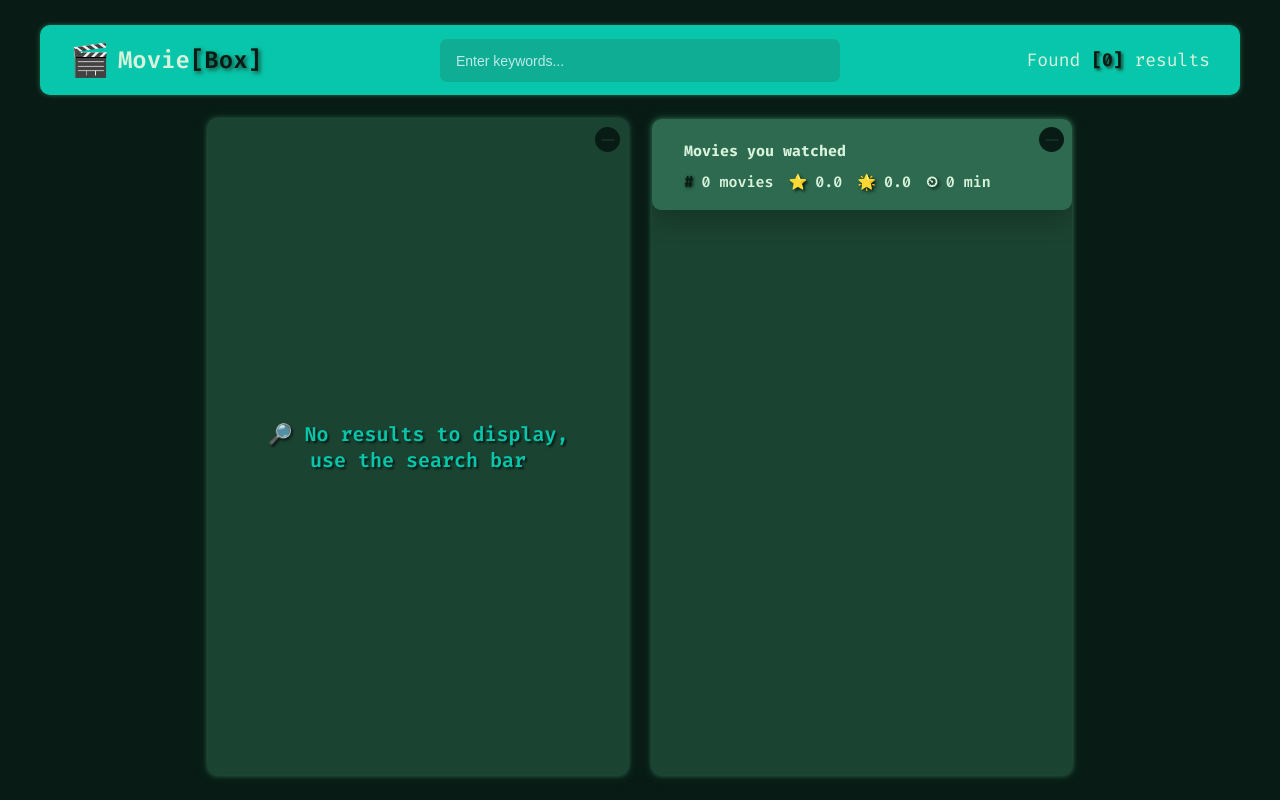
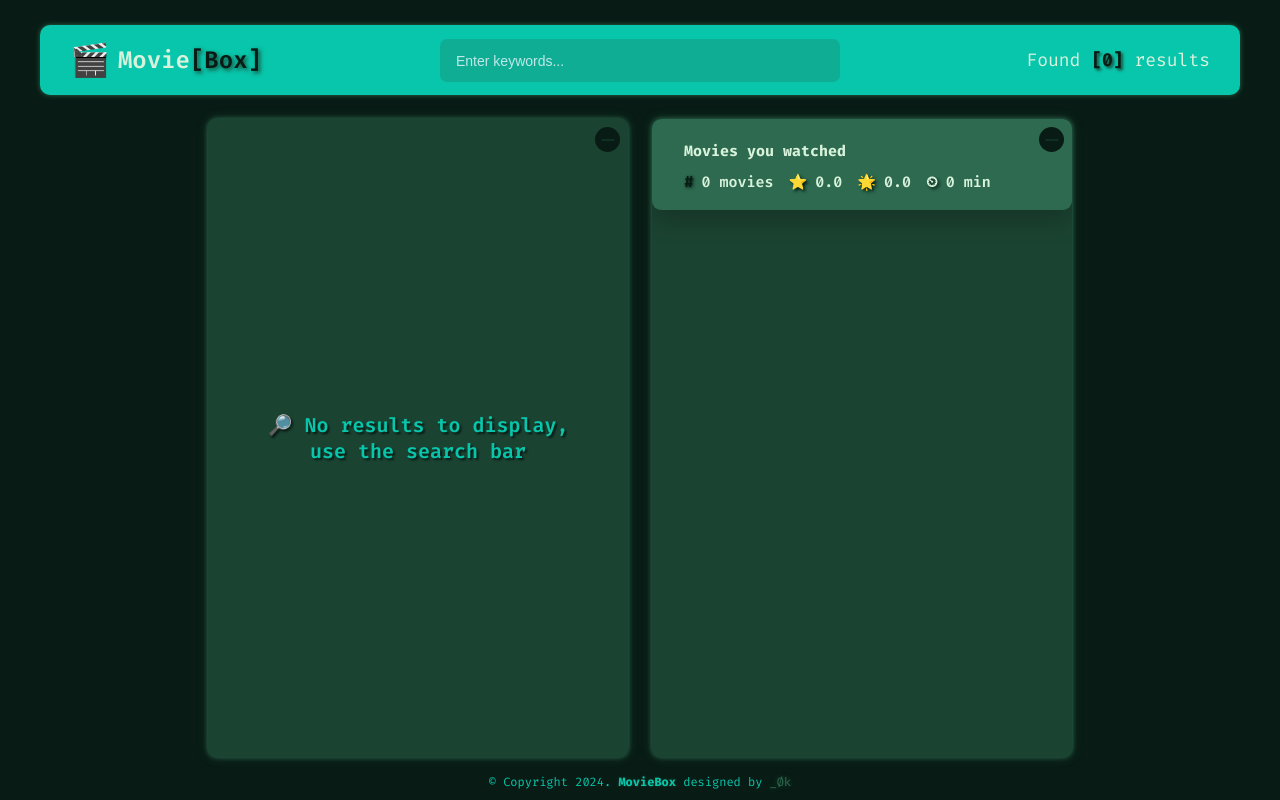
Before and after one commit to bakNa2t/moviebox, a React (Vite) app: page / in a window 1280 px wide. Built offline with nearby package versions, Linux system fonts and the light colour scheme.

Commit message:
Update Footer position

```diff
--- a/src/App.jsx
+++ b/src/App.jsx
@@ -13,6 +13,7 @@ import MovieListWatched from "./components/MovieListWatched";
 import Spinner from "./components/Spinner";
 import ErrorMessage from "./components/ErrorMessage";
 import MovieDetails from "./components/MovieDetails";
+import Footer from "./components/Footer";
 
 export default function App() {
   const [query, setQuery] = useState("");
@@ -88,6 +89,7 @@ export default function App() {
           )}
         </BoxList>
       </AppLayout>
+      <Footer />
     </>
   );
 }
--- a/src/components/AppLayout.module.css
+++ b/src/components/AppLayout.module.css
@@ -1,6 +1,6 @@
 .main {
   margin-top: 2.4rem;
-  height: calc(100vh - 7.2rem - 3 * 2.4rem);
+  height: calc(100vh - 7.2rem - 3 * 3rem);
   display: flex;
   gap: 2.4rem;
   justify-content: center;
--- a/src/components/Footer.jsx
+++ b/src/components/Footer.jsx
@@ -4,8 +4,8 @@ function Footer() {
   return (
     <footer className={styles.footer}>
       <p className={styles.copyright}>
-        &copy; Copyright {new Date().getFullYear()} <strong>MovieBox</strong> .
-        Designed by{" "}
+        &copy; Copyright {new Date().getFullYear()}. <strong>MovieBox</strong>{" "}
+        designed by{" "}
         <a
           href="https://github.com/bakna2t"
           target="_blank"
--- a/src/components/Footer.module.css
+++ b/src/components/Footer.module.css
@@ -1,5 +1,8 @@
 .footer {
-  margin-top: auto;
+  position: absolute;
+  bottom: 1rem;
+  left: 50%;
+  transform: translateX(-50%);
 }
 
 .copyright {
```
